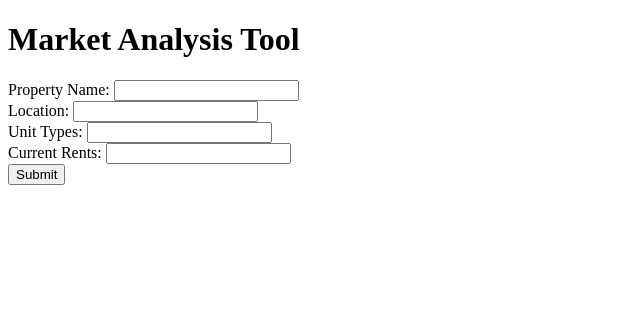
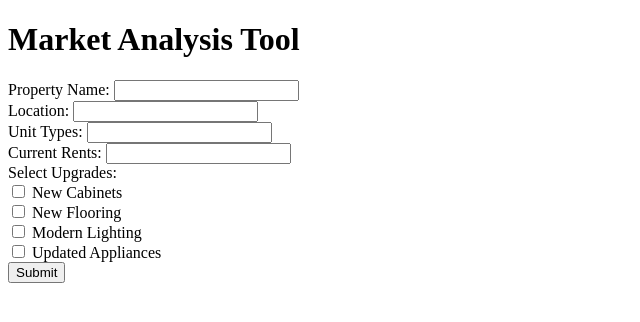
Before and after one commit to mbomb45/Market-Analysis-Tool, a Flask app: page / in a window 1280 px wide. Shown: the top 322 px of the page, without its empty margins (0-640 px from the left). Run offline with Flask 3, Linux system fonts and the light colour scheme.

Commit message:
Add files via upload

```diff
--- a/app.py
+++ b/app.py
@@ -1,3 +1,4 @@
+
 from flask import Flask, render_template, request, send_file
 from fpdf import FPDF
 import os
@@ -14,12 +15,26 @@ def submit():
     location = request.form['location']
     unit_types = request.form['unit_types']
     current_rents = request.form['current_rents']
+    upgrades = request.form.getlist('upgrades')
 
-    # Generate a report
-    report_content = f"Property: {property_name}\nLocation: {location}\nUnit Types: {unit_types}\nCurrent Rents: {current_rents}"
+    # Process data and calculate ROI (basic example)
+    rent_increase = len(upgrades) * 50  # Assume $50 rent increase per upgrade
+    upgrade_cost = len(upgrades) * 1500  # Assume $1500 per upgrade
+    roi = (rent_increase * 12) / upgrade_cost * 100 if upgrade_cost > 0 else 0
+    payback_period = upgrade_cost / (rent_increase * 12) if rent_increase > 0 else "N/A"
+
+    report_content = f"""Property: {property_name}
+Location: {location}
+Unit Types: {unit_types}
+Current Rents: {current_rents}
+Upgrades Selected: {', '.join(upgrades)}
+Estimated Rent Increase: ${rent_increase}
+ROI: {roi:.2f}%
+Payback Period: {payback_period} years"""
+
     pdf_path = generate_pdf_report(report_content)
 
-    return render_template('results.html', property_name=property_name, location=location, pdf_path=pdf_path)
+    return render_template('results.html', property_name=property_name, location=location, rent_increase=rent_increase, roi=roi, pdf_path=pdf_path)
 
 def generate_pdf_report(content):
     pdf = FPDF()
@@ -29,7 +44,6 @@ def generate_pdf_report(content):
     pdf.ln(10)
     pdf.multi_cell(0, 10, content)
 
-    # Fix file path to avoid errors on Render
     pdf_path = "market_analysis_report.pdf"
     pdf.output(pdf_path)
 
--- a/templates/index.html
+++ b/templates/index.html
@@ -1,3 +1,4 @@
+
 <!DOCTYPE html>
 <html lang="en">
 <head>
@@ -20,6 +21,12 @@
         <label>Current Rents:</label>
         <input type="text" name="current_rents"><br>
 
+        <label>Select Upgrades:</label><br>
+        <input type="checkbox" name="upgrades" value="New Cabinets"> New Cabinets<br>
+        <input type="checkbox" name="upgrades" value="New Flooring"> New Flooring<br>
+        <input type="checkbox" name="upgrades" value="Modern Lighting"> Modern Lighting<br>
+        <input type="checkbox" name="upgrades" value="Updated Appliances"> Updated Appliances<br>
+
         <button type="submit">Submit</button>
     </form>
 </body>
```
